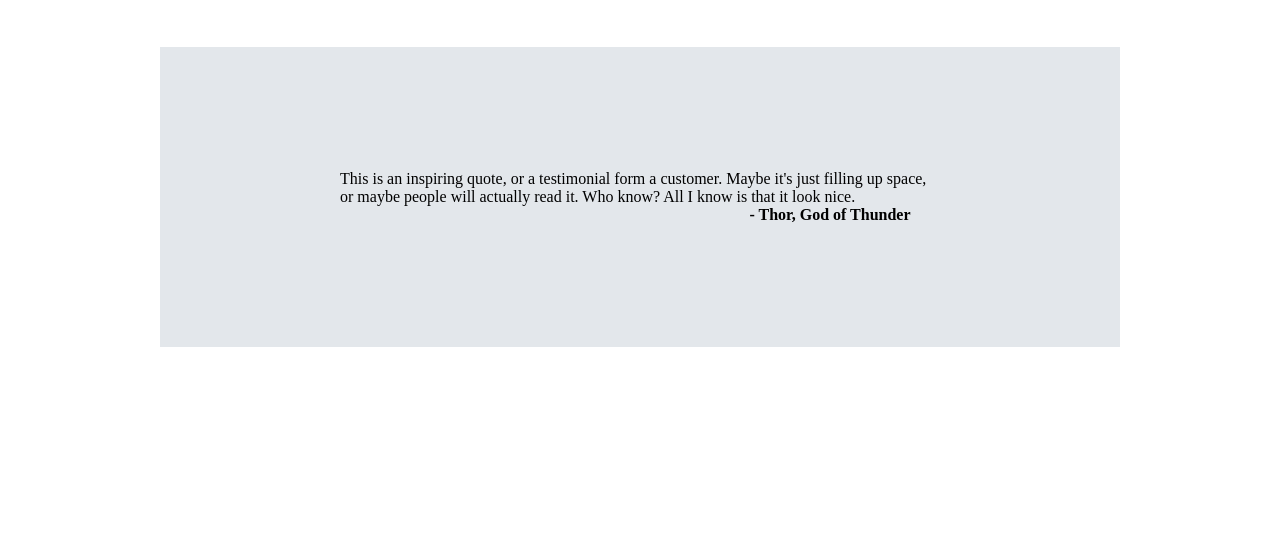
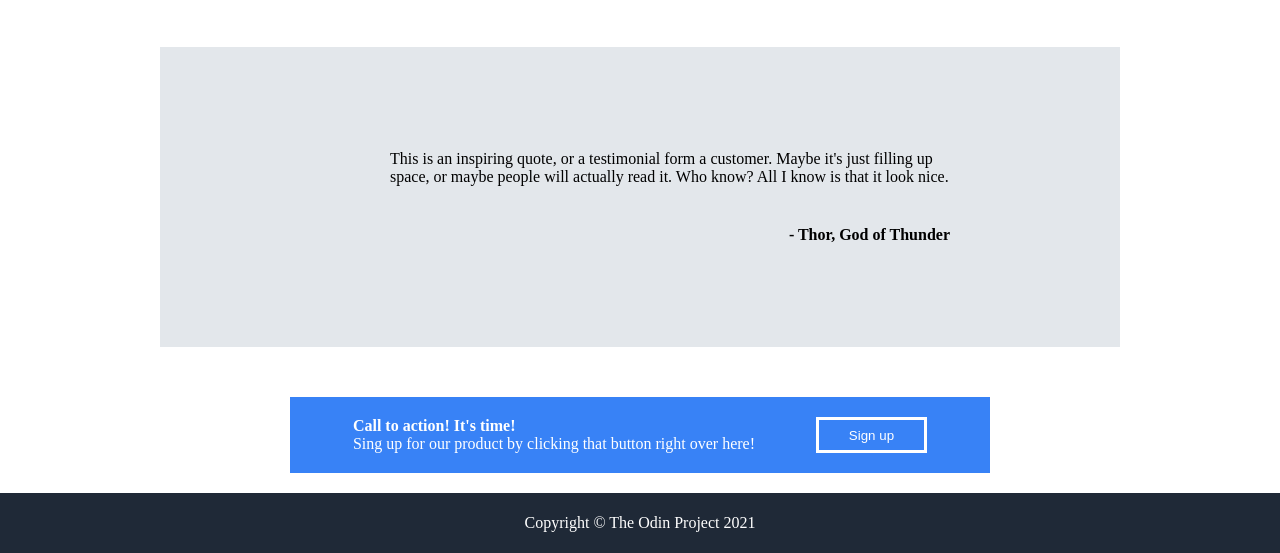
Before and after one commit to ariellew1/landing-page, a plain HTML site: page index.html in a window 1280 px wide. Shown: the part 574-1127 px from the top of the page. Before the commit the page ends 951 px from the top, so only its background shows below. Drawn offline with Linux system fonts and the light colour scheme.

Commit message:
Final version.
Completion of a draft of the entire site.

```diff
--- a/css/main.css
+++ b/css/main.css
@@ -3,6 +3,11 @@
   padding: 0;
   box-sizing: border-box;
 }
+
+/* body {
+  display: flex;
+  flex-direction: column;
+} */
 
 header {
   display: flex;
@@ -128,21 +133,55 @@ main > p {
   display: flex;
   flex-direction: column;
   justify-content: center;
-  align-items: center;
+  align-items: flex-end;
   width: 960px;
   height: 300px;
   margin-top: 30px;
   margin-bottom: 30px;
-  padding: 30px 80px;
+  padding: 30px 150px;
   background-color: #e3e7eb;
 }
 
 .quote {
+  display: flex;
+  justify-content: center;
+  text-align: left;
   width: 600px;
-  text-align: left;
+  padding: 20px;
 }
 
 .author {
-  margin-left: 380px;
+  font-weight: bold;
+  padding: 20px;
+}
+
+.sign-up {
+  display: flex;
+  width: 700px;
+  margin: 20px 0;
+  padding: 20px 40px;
+  gap: 15px;
+  justify-content: space-around;
+  background-color: #3882f6;
+  color: white;
+}
+
+.bold-text {
   font-weight: bold;
 }
+
+.sign-up button {
+  padding: 0px 30px;
+  background-color: #3882f6;
+  color: white;
+  border: 3px solid white;
+}
+
+footer {
+  display: flex;
+  justify-content: center;
+  align-items: center;
+  height: 60px;
+  background-color: #1f2937;
+  color: white;
+}
--- a/index.html
+++ b/index.html
@@ -54,14 +54,28 @@
         </section>
       </div>
       <div class="quote-text">
-        <p class="quote">
-          This is an inspiring quote, or a testimonial form a customer. Maybe
-          it's just filling up space, or maybe people will actually read it. Who
-          know? All I know is that it look nice.
-        </p>
-        <p class="author">- Thor, God of Thunder</p>
+        <div class="quote">
+          <p>
+            This is an inspiring quote, or a testimonial form a customer. Maybe
+            it's just filling up space, or maybe people will actually read it.
+            Who know? All I know is that it look nice.
+          </p>
+        </div>
+
+        <div class="author">
+          <p>- Thor, God of Thunder</p>
+        </div>
+      </div>
+      <div class="sign-up">
+        <div class="text">
+          <p class="bold-text">Call to action! It's time!</p>
+          <p>
+            Sing up for our product by clicking that button right over here!
+          </p>
+        </div>
+        <button>Sign up</button>
       </div>
     </main>
-    <footer></footer>
+    <footer><p>Copyright &#169; The Odin Project 2021</p></footer>
   </body>
 </html>
```
